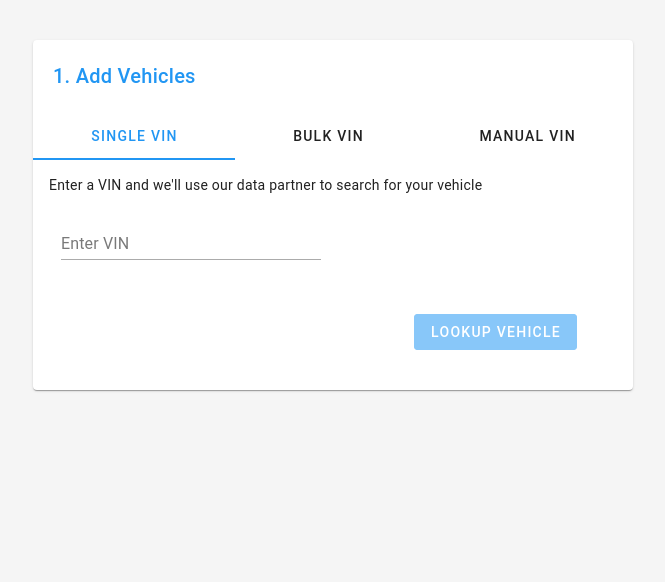
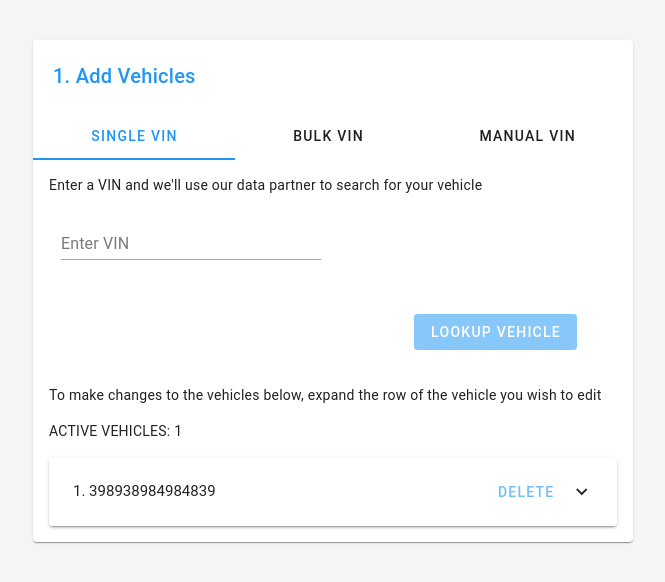
Before and after one commit to Flquintero/vin-lookup, a Vue app: page /vin-lookup in a window 1280 px wide. Shown: the top 582 px of the page, without its empty margins (307-972 px from the left). Built offline with nearby package versions, Linux system fonts and the light colour scheme.

Commit message:
aded ui for vehicle list

```diff
--- a/src/components/views/vin-lookup/VinLookupSingle.vue
+++ b/src/components/views/vin-lookup/VinLookupSingle.vue
@@ -28,25 +28,32 @@
         >LOOKUP VEHICLE</v-btn
       >
     </div>
+    <VinLookupVehicleList />
   </div>
 </template>
 
 <script setup lang="ts">
-import { ref, inject } from "vue";
+import { ref, inject, defineAsyncComponent } from "vue";
 import type { IApi } from "../../../types/api-repository/interfaces"; // to do: Why didn't it read alias
+const VinLookupVehicleList = defineAsyncComponent(
+  () => import("./partials/VinLookupVehicleList.vue")
+);
+
 const VinLookupRepository = (inject("$apiRepository") as IApi).get("vinLookup");
 const isSearching = ref(false);
 const vinNumber = ref("");
 const vinLookupAlert = ref("");
 const isShowingVinLookupAlert = ref(false);
+const vehicleResult = ref(null);
 
 const handleLookupVehicleClick = async function () {
   try {
     toggleIsSearching();
-    let vinResponse = await VinLookupRepository.getSingleVinNumber(
+    let vinLookupResponse = await VinLookupRepository.getSingleVinNumber(
       vinNumber.value
     );
-    const { ErrorCode, ErrorText } = vinResponse.Results[0];
+    const { ErrorCode, ErrorText } = vinLookupResponse.Results[0];
+    vehicleResult.value = vinLookupResponse.Results[0];
     if (ErrorCode !== "0") {
       showVinLookupAlert(ErrorText);
     }
@@ -80,7 +87,9 @@ defineExpose({
   vinNumber,
   vinLookupAlert,
   isShowingVinLookupAlert,
+  vehicleResult,
   handleLookupVehicleClick,
   handleClearVinNumber,
+  VinLookupVehicleList,
 });
 </script>
--- a/src/components/views/vin-lookup/partials/VinLookupVehicleList.vue
+++ b/src/components/views/vin-lookup/partials/VinLookupVehicleList.vue
@@ -1,7 +1,61 @@
-<script setup lang="ts"></script>
-
 <template>
-  <div>No Vehicles Available</div>
+  <div>
+    <p class="mt-4">
+      To make changes to the vehicles below, expand the row of the vehicle you
+      wish to edit
+    </p>
+    <p class="my-4">ACTIVE VEHICLES: 1</p>
+    <v-expansion-panels class="mt-4">
+      <v-expansion-panel>
+        <v-expansion-panel-title>
+          <template #default>
+            <div class="w-100 d-flex justify-space-between align-center">
+              <span>1. 398938984984839</span>
+              <v-btn color="blue" variant="plain">DELETE</v-btn>
+            </div>
+          </template>
+        </v-expansion-panel-title>
+        <v-expansion-panel-text>
+          <div class="v-row">
+            <v-text-field
+              class="v-col-xs-12 v-col-sm-4"
+              label="Vin #"
+              variant="underlined"
+            >
+            </v-text-field>
+            <v-select
+              class="v-col-xs-12 v-col-sm-4"
+              label="Year"
+              :items="yearsList(1950)"
+              variant="underlined"
+            ></v-select>
+            <v-text-field
+              class="v-col-xs-12 v-col-sm-4"
+              label="Make"
+              variant="underlined"
+            >
+            </v-text-field>
+          </div>
+          <div class="v-row">
+            <v-text-field
+              class="v-col-xs-12 v-col-sm-4"
+              label="Model"
+              variant="underlined"
+            >
+            </v-text-field>
+          </div>
+          <div class="d-flex justify-end">
+            <v-btn variant="plain">CANCEL</v-btn>
+            <v-btn color="blue" variant="plain">SAVE</v-btn>
+          </div>
+        </v-expansion-panel-text>
+      </v-expansion-panel>
+    </v-expansion-panels>
+  </div>
 </template>
-
-<style scoped></style>
+<script setup lang="ts">
+import { yearsList } from "../../../../utils/years-list"; // to do: see why alias is not picking up;
+defineExpose({
+  yearsList,
+});
+</script>
--- /dev/null
+++ b/src/utils/years-list.ts
@@ -0,0 +1,8 @@
+export const yearsList = (startYear: number) => {
+  const currentYear = new Date().getFullYear();
+  const years = [];
+  while (startYear <= currentYear) {
+    years.unshift(startYear++);
+  }
+  return years;
+};
--- a/src/views/vin-lookup/VinLookupIndex.vue
+++ b/src/views/vin-lookup/VinLookupIndex.vue
@@ -1,6 +1,6 @@
 <template>
-  <div class="h-screen bg-grey-lighten-4">
-    <v-card class="mx-auto mt-sm-10" max-width="600" min-height="350">
+  <div class="h-100 bg-grey-lighten-4">
+    <v-card class="mx-auto my-sm-10" max-width="600" min-height="350">
       <v-card-title class="pa-5 text-blue">1. Add Vehicles</v-card-title>
       <v-tabs v-model="tab" fixed-tabs color="blue">
         <v-tab :value="0">Single Vin</v-tab>
```
Also changed, not shown: src/plugins/vuetify.ts (+10 -0 lines).
